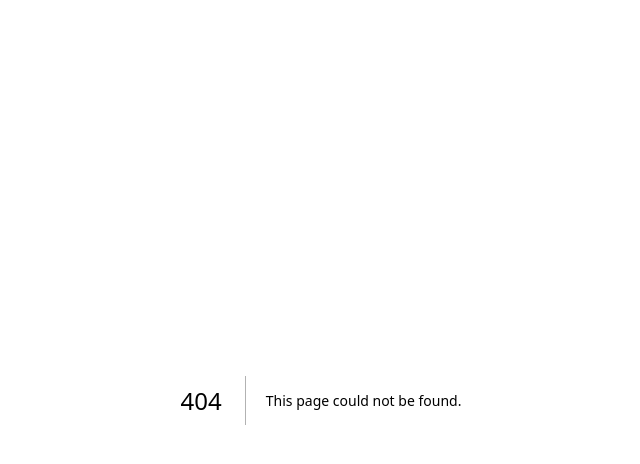
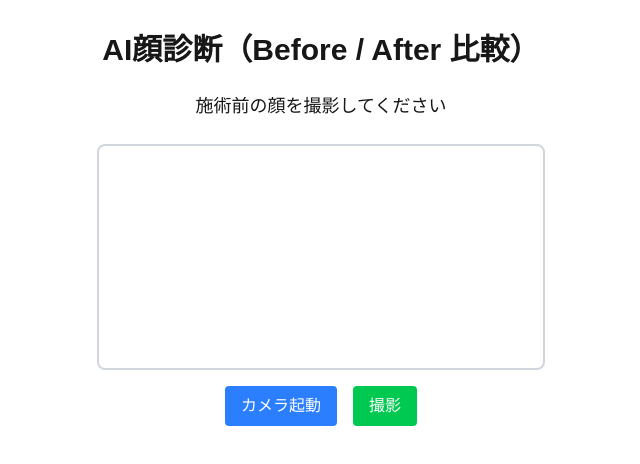
Before and after one commit to temasamo/face-diagnosis-web, a Next.js app: page /ai/face in a window 1280 px wide. Before the commit this address had no page. Shown: the top 464 px of the page, without its empty margins (319-959 px from the left). Built offline with nearby package versions, Linux system fonts and the light colour scheme.

Commit message:
Initial commit: Face Diagnosis AI Web App

```diff
--- /dev/null
+++ b/src/app/ai/face/page.tsx
@@ -0,0 +1,40 @@
+"use client";
+
+import { useState } from "react";
+import FaceCamera from "@/components/FaceCamera";
+import BeforeAfterCompare from "@/components/BeforeAfterCompare";
+
+export default function FaceDiagnosisPage() {
+  const [beforeImage, setBeforeImage] = useState<string | null>(null);
+  const [afterImage, setAfterImage] = useState<string | null>(null);
+  const [step, setStep] = useState<"before" | "after" | "compare">("before");
+
+  const handleCapture = (image: string) => {
+    if (step === "before") {
+      setBeforeImage(image);
+      setStep("after");
+    } else if (step === "after") {
+      setAfterImage(image);
+      setStep("compare");
+    }
+  };
+
+  return (
+    <main className="text-center p-8">
+      <h1 className="text-3xl font-bold mb-6">AI顔診断（Before / After 比較）</h1>
+
+      {step !== "compare" && (
+        <>
+          <p className="mb-6 text-lg">
+            {step === "before" ? "施術前の顔を撮影してください" : "施術後の顔を撮影してください"}
+          </p>
+          <FaceCamera onCapture={handleCapture} />
+        </>
+      )}
+
+      {step === "compare" && beforeImage && afterImage && (
+        <BeforeAfterCompare before={beforeImage} after={afterImage} />
+      )}
+    </main>
+  );
+}
--- /dev/null
+++ b/src/components/BeforeAfterCompare.tsx
@@ -0,0 +1,38 @@
+"use client";
+
+import { useState } from "react";
+
+export default function BeforeAfterCompare({ before, after }: { before: string; after: string }) {
+  const [slider, setSlider] = useState(50);
+
+  return (
+    <div className="max-w-md mx-auto">
+      <div className="relative">
+        <img src={before} alt="Before" className="w-full block rounded-lg" />
+        <img
+          src={after}
+          alt="After"
+          className="absolute top-0 left-0 rounded-lg"
+          style={{
+            width: `${slider}%`,
+            height: "100%",
+            objectFit: "cover",
+            overflow: "hidden",
+          }}
+        />
+      </div>
+      <input
+        type="range"
+        min="0"
+        max="100"
+        value={slider}
+        onChange={(e) => setSlider(Number(e.target.value))}
+        className="w-full mt-4"
+      />
+      <div className="mt-4 flex justify-between text-sm text-gray-600">
+        <span>Before</span>
+        <span>After</span>
+      </div>
+    </div>
+  );
+}
--- /dev/null
+++ b/src/components/FaceCamera.tsx
@@ -0,0 +1,53 @@
+"use client";
+
+import { useRef } from "react";
+
+export default function FaceCamera({ onCapture }: { onCapture: (img: string) => void }) {
+  const videoRef = useRef<HTMLVideoElement>(null);
+
+  const startCamera = async () => {
+    try {
+      const stream = await navigator.mediaDevices.getUserMedia({ video: true });
+      if (videoRef.current) videoRef.current.srcObject = stream;
+    } catch (error) {
+      console.error("カメラの起動に失敗しました:", error);
+      alert("カメラの起動に失敗しました。カメラの許可を確認してください。");
+    }
+  };
+
+  const capturePhoto = () => {
+    const canvas = document.createElement("canvas");
+    const video = videoRef.current!;
+    canvas.width = video.videoWidth;
+    canvas.height = video.videoHeight;
+    const ctx = canvas.getContext("2d")!;
+    ctx.drawImage(video, 0, 0);
+    const imageData = canvas.toDataURL("image/jpeg");
+    onCapture(imageData);
+  };
+
+  return (
+    <div className="max-w-md mx-auto">
+      <video
+        ref={videoRef}
+        autoPlay
+        playsInline
+        className="w-full rounded-lg border-2 border-gray-300"
+      />
+      <div className="mt-4 space-x-4">
+        <button
+          onClick={startCamera}
+          className="px-4 py-2 bg-blue-500 text-white rounded hover:bg-blue-600"
+        >
+          カメラ起動
+        </button>
+        <button
+          onClick={capturePhoto}
+          className="px-4 py-2 bg-green-500 text-white rounded hover:bg-green-600"
+        >
+          撮影
+        </button>
+      </div>
+    </div>
+  );
+}
--- /dev/null
+++ b/src/components/ResultCard.tsx
@@ -0,0 +1,8 @@
+export default function ResultCard() {
+  return (
+    <div className="border border-gray-300 rounded-lg p-4 my-4 bg-gray-50">
+      <h3 className="text-xl font-semibold mb-2">診断結果</h3>
+      <p className="text-gray-600">AI解析結果がここに表示されます（後で実装予定）</p>
+    </div>
+  );
+}
```
